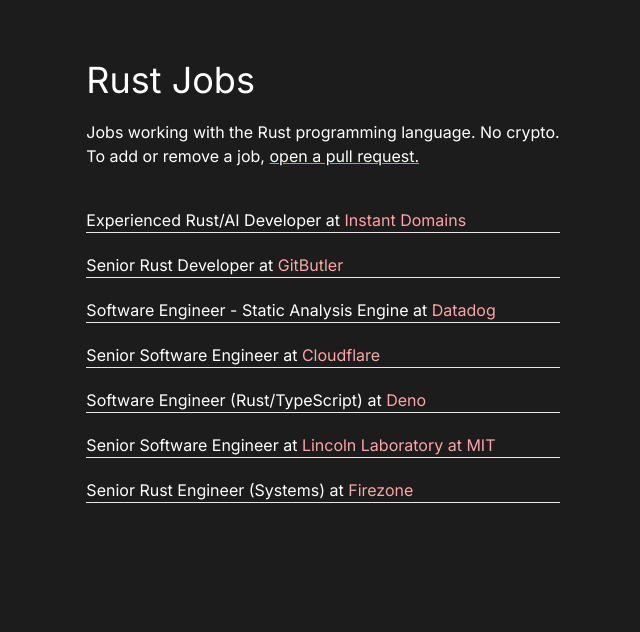
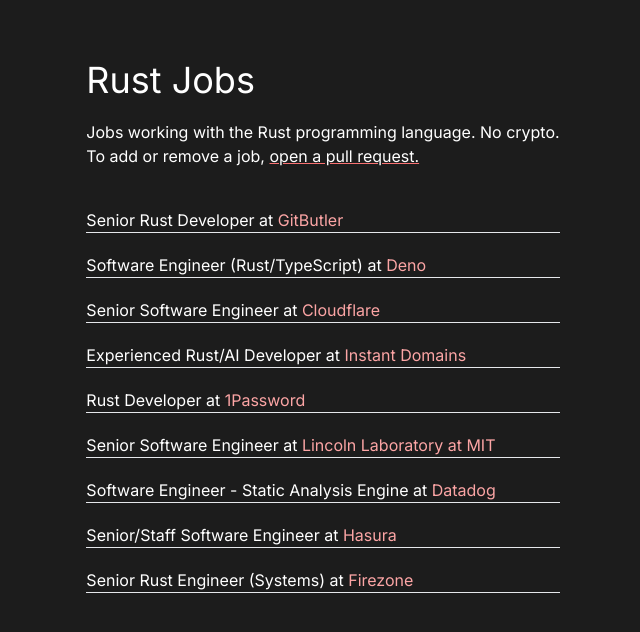
Before and after one commit to NicholasLYang/rustjobs.fyi, a Next.js app: page / in a window 1280 px wide. Shown: the top 632 px of the page, without its empty margins (317-957 px from the left). Built offline with nearby package versions, Linux system fonts and the light colour scheme.

Commit message:
More jobs

```diff
--- a/app/page.tsx
+++ b/app/page.tsx
@@ -35,6 +35,16 @@
     title: "Software Engineer - Static Analysis Engine",
     company: "Datadog",
     url: "https://careers.datadoghq.com/detail/5382867",
+  },
+  {
+    title: "Senior/Staff Software Engineer",
+    company: "Hasura",
+    url: "https://hasura.io/careers/?jobId=FjqRMQHVXKnW",
+  },
+  {
+    title: "Rust Developer",
+    company: "1Password",
+    url: "https://jobs.lever.co/1password/ba4e4cf1-8d8a-4fc8-8878-4bf055a43f53",
   },
 ];
 
```
